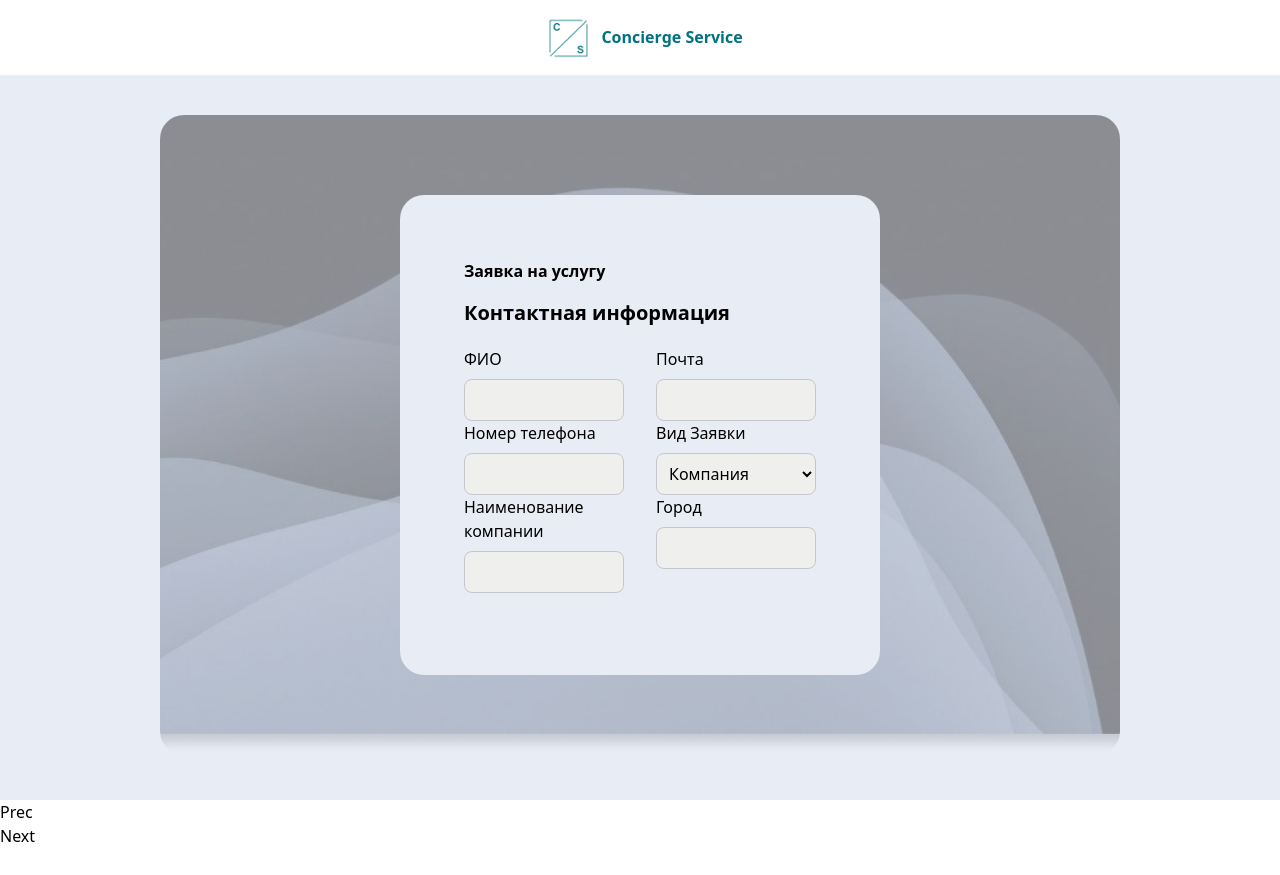
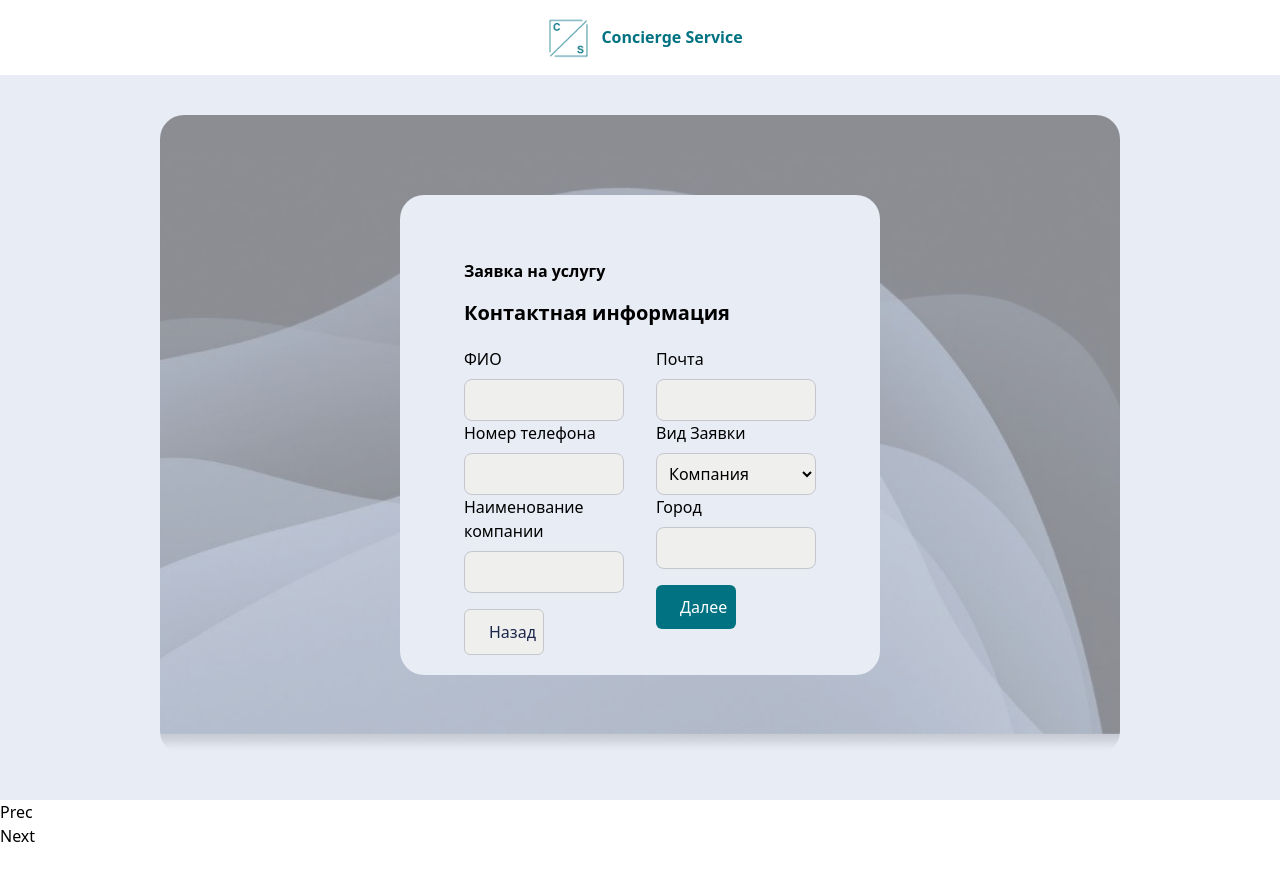
Before and after one commit to AlpacaOnly/ConciergeService, a React (Create React App) app: page /register in a window 1280 px wide. Built offline with nearby package versions, Linux system fonts and the light colour scheme.

Commit message:
button design in forms

```diff
--- a/package.json
+++ b/package.json
@@ -3,10 +3,16 @@
   "version": "0.1.0",
   "private": true,
   "dependencies": {
+    "@emotion/react": "^11.10.5",
+    "@emotion/styled": "^11.10.5",
+    "@mui/material": "^5.11.4",
+    "@mui/x-data-grid-pro": "^5.17.19",
+    "@mui/x-date-pickers-pro": "^5.0.14",
     "@testing-library/jest-dom": "^5.14.1",
     "@testing-library/react": "^13.0.0",
     "@testing-library/user-event": "^13.2.1",
     "axios": "^1.2.2",
+    "dayjs": "^1.11.7",
     "formik": "^2.2.9",
     "react": "^18.2.0",
     "react-dom": "^18.2.0",
--- /dev/null
+++ b/src/components/Form/ButtonJeal.jsx
@@ -0,0 +1,13 @@
+import React from 'react'
+
+const inputClass="w-1/2 inline-block px-6 py-2.5 my-4 bg-button_jeal rounded-md text-white "
+
+const Button = () => {
+  return (
+    <button className={inputClass}>
+        Далее
+    </button>
+  )
+}
+
+export default Button
--- /dev/null
+++ b/src/components/Form/ButtonWhite.jsx
@@ -0,0 +1,13 @@
+import React from 'react'
+
+const inputClass="w-1/2 inline-block px-6 py-2.5 my-4 bg-input_bg rounded-md text-dark_blue border border-input_border hover:bg-gray-300"
+
+const ButtonWhite = () => {
+  return (
+    <button className={inputClass}>
+        Назад
+    </button>
+  )
+}
+
+export default ButtonWhite
--- a/src/components/Form/Select.jsx
+++ b/src/components/Form/Select.jsx
@@ -3,10 +3,6 @@ import React from 'react'
 const inputClass="rounded-lg bg-input_bg mt-2 p-2 border border-input_border focus:border-zinc-00 focus:bg-gray-300 focus:outline-none"
 
 const Select = ({options}) => {
-
-    const listOptions = options.map((option) => (
-        <option key={option.value}>{option.option}</option>
-      ))
 
   return (
     <>
--- /dev/null
+++ b/src/components/Form/StaticDateRangePickerDemo.jsx
@@ -0,0 +1,40 @@
+import React from 'react'
+
+import TextField from '@mui/material/TextField';
+import { LocalizationProvider } from '@mui/x-date-pickers-pro';
+import { AdapterDayjs } from '@mui/x-date-pickers-pro/AdapterDayjs';
+import { StaticDateRangePicker } from '@mui/x-date-pickers-pro/StaticDateRangePicker';
+
+import Box from '@mui/material/Box';
+
+import { LicenseInfo } from '@mui/x-data-grid-pro';
+
+LicenseInfo.setLicenseKey(
+  'x0jTPl0USVkVZV0SsMjM1kDNyADM5cjM2ETPZJVSQhVRsIDN0YTM6IVREJ1T0b9586ef25c9853decfa7709eee27a1e',
+);
+
+
+const StaticDateRangePickerDemo = () => {
+  const [value, setValue] = React.useState([null, null]);
+
+  return (
+    <LocalizationProvider dateAdapter={AdapterDayjs}>
+      <StaticDateRangePicker
+        displayStaticWrapperAs="desktop"
+        value={value}
+        onChange={(newValue) => {
+          setValue(newValue);
+        }}
+        renderInput={(startProps, endProps) => (
+          <React.Fragment>
+            <TextField {...startProps} />
+            <Box sx={{ mx: 2 }}> to </Box>
+            <TextField {...endProps} />
+          </React.Fragment>
+        )}
+      />
+    </LocalizationProvider>
+  );
+}
+
+export default StaticDateRangePickerDemo;
--- /dev/null
+++ b/src/components/Form/Textarea.jsx
@@ -0,0 +1,12 @@
+import React from 'react'
+
+const inputClass =
+	'rounded-lg bg-input_bg mt-2 p-2 border border-input_border focus:border-zinc-00 focus:bg-gray-300 focus:outline-none';
+
+const Textarea = () => {
+  return (
+    <Textarea className={inputClass}></Textarea>
+  )
+}
+
+export default Textarea;
--- a/src/pages/auth/ContactForm.js
+++ b/src/pages/auth/ContactForm.js
@@ -2,6 +2,8 @@ import React, {useState} from "react";
 import RegistrationHeader from "../../components/RegistrationHeader";
 import {Input} from "../../components/Form";
 import Select from "../../components/Form/Select";
+import ButtonJeal from "../../components/Form/ButtonJeal";
+import ButtonWhite from "../../components/Form/ButtonWhite";
 
 const ContactForm = () => {
   const [fio, setFio] = useState('')
@@ -10,8 +12,8 @@ const ContactForm = () => {
     <div className="bg-lightwhiteblue w-screen h-screen">
       <RegistrationHeader />
       <div className=" w-fill h-full flex justify-center lg:overflow-hidden">
-        <div className="w-3/4 h-4/5 bg-contact-form bg-cover bg-center mt-10 rounded-3xl flex justify-center items-center">
-          <div className="w-1/2 h-3/4 bg-lightwhiteblue rounded-3xl p-16">
+        <div className="w-3/4 h-4/5 bg-contact-form bg-cover bg-center mt-10 flex justify-center items-center rounded-3xl">
+          <div className="w-1/2 h-3/4 bg-lightwhiteblue rounded-3xl p-16 xs:w-fill">
             <p className="font-semibold">Заявка на услугу</p>
             <p className="font-semibold mt-4 text-xl">Контактная информация</p>
             <form className="text-white-400 mt-5">
@@ -20,6 +22,7 @@ const ContactForm = () => {
                   <Input set={setFio} label="ФИО" />
                   <Input set={setFio} label="Номер телефона" />
                   <Input set={setFio} label="Наименование компании" />
+                  <ButtonWhite/>
                 </div>
                 <div className="flex flex-col w-full">
                   <Input set={setFio} label="Почта" />
@@ -31,6 +34,7 @@ const ContactForm = () => {
                     value: 'Физическое лицо'},
                   ]}/>
                   <Input set={setFio} label="Город" />
+                  <ButtonJeal/>
                 </div>
               </div>
 
--- a/src/pages/auth/ServicesForm.js
+++ b/src/pages/auth/ServicesForm.js
@@ -2,6 +2,7 @@ import React from 'react'
 import RegistrationHeader from "../../components/RegistrationHeader";
 import {Input} from "../../components/Form";
 import Select from "../../components/Form/Select";
+import Textarea from '../../components/Form/Textarea';
 
 const ServicesForm = () => {
 
@@ -27,7 +28,9 @@ const ServicesForm = () => {
                     {option: 'Другое',
                     value: 'Другое'},
                   ]}/>
-                <label>Дата</label>
+                <Input label="Дата" />
+                <label>Описание</label>
+
                 </div>
                 <div className="flex flex-col w-full">
                 <label>Подкатегория</label>
--- a/tailwind.config.js
+++ b/tailwind.config.js
@@ -10,7 +10,12 @@ module.exports = {
         'lightwhiteblue': '#E8ECF5',
         'theme-color': '#007282',
         'input_bg': '#EFF0EE',
-        'input_border': '#C4C6CB'
+        'input_border': '#C4C6CB',
+        'button_jeal': '#007282',
+        'dark_blue': '#1C274C'
+      },
+      borderRadius: {
+        'm': '36px'
       }
     },
   },
```
Also changed, not shown: src/assets/ContactForm_bg.png, src/components/Form/Button.jsx (deleted), 1 other file (tests, documents, lock files or other folders).
